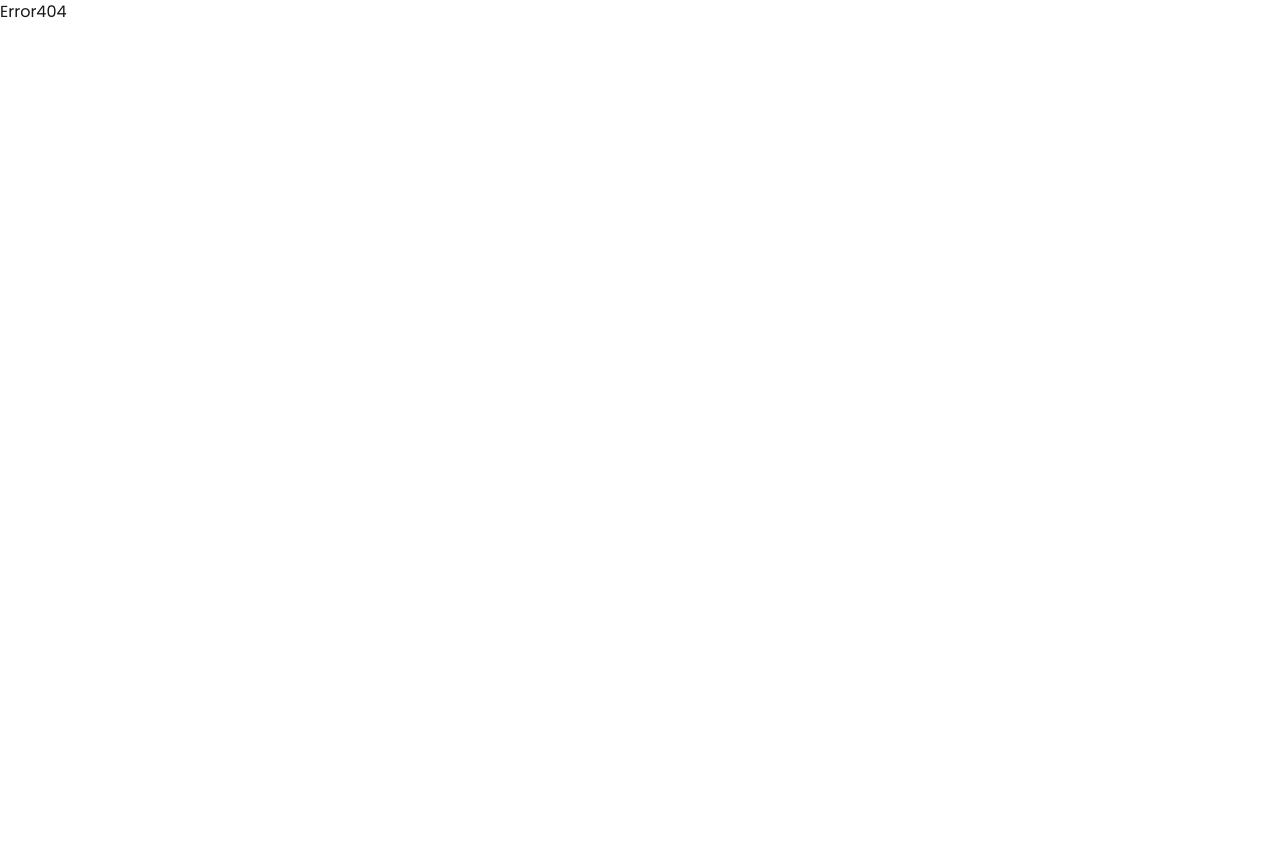
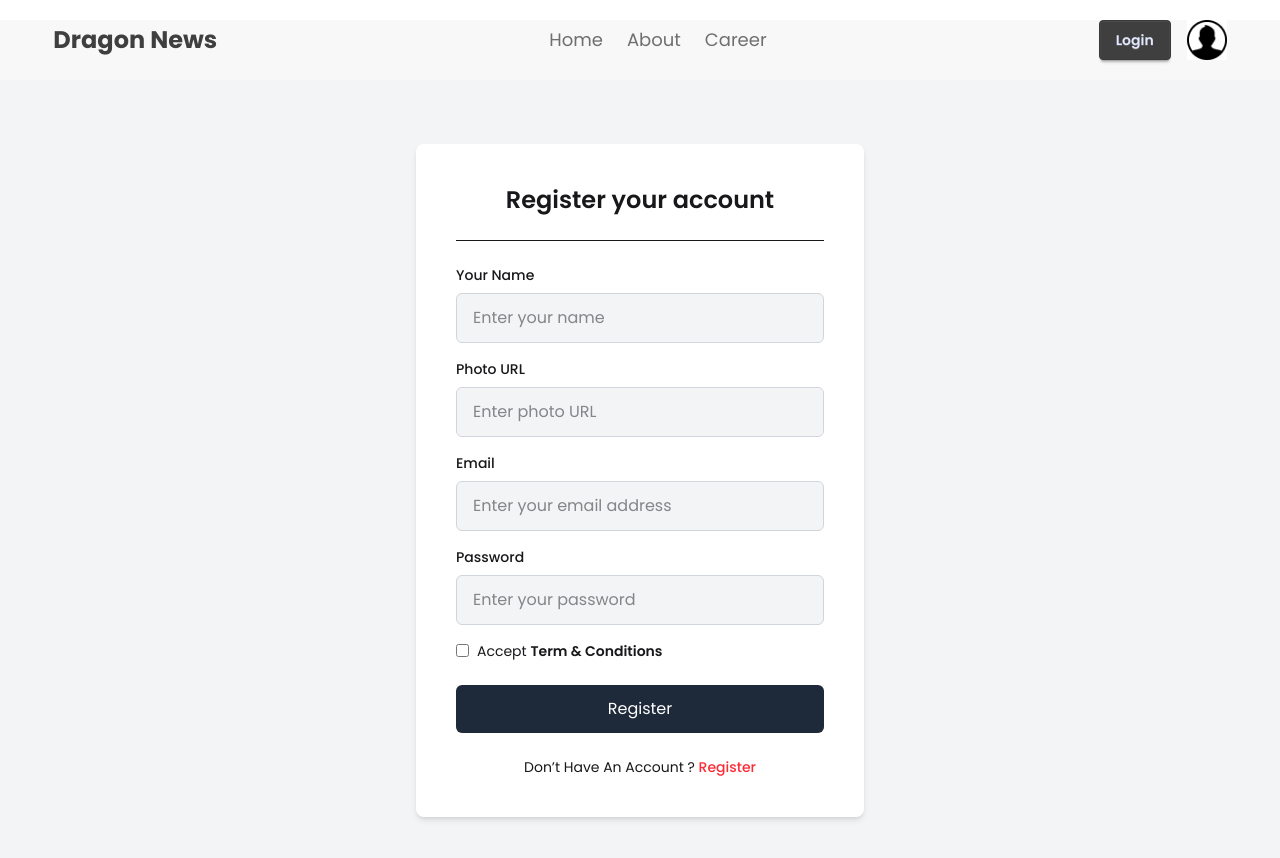
Before and after one commit to rakibalbin9611/dragon-news, a React (Vite) app: page /auth/register in a window 1280 px wide. Shown: the top 858 px of the page. Before the commit the page ends 800 px from the top, so only its background shows below. Built offline with nearby package versions, Linux system fonts and the light colour scheme.

Commit message:
setup routing for Login and Register pages and fix Link navigation

```diff
--- a/src/components/Navbar.jsx
+++ b/src/components/Navbar.jsx
@@ -10,7 +10,7 @@ const Navbar = () => {
     <nav className="w-full">
       <div className="flex justify-between items-center">
         {/* Logo/Brand placeholder */}
-        <div className="text-2xl font-bold text-primary">NewsPortal</div>
+        <div className="text-2xl font-bold text-primary">Dragon News</div>
 
         {/* Desktop Nav */}
         <div className="hidden md:flex gap-6 text-accent text-lg">
--- a/src/components/homeLayout/NewsCard.jsx
+++ b/src/components/homeLayout/NewsCard.jsx
@@ -2,16 +2,7 @@ import { FaRegEye, FaStar } from "react-icons/fa";
 import { BsBookmark, BsShare } from "react-icons/bs";
 
 const NewsCard = ({ news }) => {
-  const {
-    title,
-    rating,
-    total_view,
-    author,
-    thumbnail_url,
-    details,
-    tags,
-    category_id,
-  } = news;
+  const { title, rating, total_view, author, thumbnail_url, details } = news;
 
   return (
     <div className="card bg-base-100 shadow-md  rounded-xl overflow-hidden">
--- a/src/components/homeLayout/Qzone.jsx
+++ b/src/components/homeLayout/Qzone.jsx
@@ -8,8 +8,8 @@ const Qzone = () => {
       <h2 className="text-xl font-semibold text-accent">Q-Zone</h2>
       <div className="space-y-5 grid grid-cols-1">
         <img src={swimming} alt="" />
-        <img src={swimming} alt="" />
-        <img src={swimming} alt="" />
+        <img src={classroom} alt="" />
+        <img src={play} alt="" />
       </div>
     </div>
   );
--- /dev/null
+++ b/src/layouts/AuthLayout.jsx
@@ -0,0 +1,17 @@
+import { Outlet } from "react-router-dom";
+import Navbar from "../components/Navbar";
+
+const AuthLayout = () => {
+  return (
+    <div className="bg-base-200 min-h-screen">
+      <header className="w-11/12 mx-auto my-5">
+        <Navbar></Navbar>
+      </header>
+      <main>
+        <Outlet></Outlet>
+      </main>
+    </div>
+  );
+};
+
+export default AuthLayout;
--- a/src/pages/Home.jsx
+++ b/src/pages/Home.jsx
@@ -1,7 +1,7 @@
 import { Navigate } from "react-router-dom";
 
 const Home = () => {
-  return <Navigate to={"/categor/0"}></Navigate>;
+  return <Navigate to={""}></Navigate>;
 };
 
 export default Home;
--- /dev/null
+++ b/src/pages/Login.jsx
@@ -0,0 +1,57 @@
+import { Link } from "react-router-dom";
+
+const Login = () => {
+  return (
+    <div className="flex justify-center items-center min-h-screen bg-gray-100">
+      <div className="bg-white p-10 rounded-lg shadow-md w-full max-w-md">
+        {/* Title */}
+        <h2 className="text-2xl font-semibold text-center mb-6">
+          Login your account
+        </h2>
+
+        <hr className="mb-6" />
+
+        {/* Email */}
+        <div className="mb-4">
+          <label className="block text-sm font-medium mb-2" htmlFor="email">
+            Email address
+          </label>
+          <input
+            type="email"
+            id="email"
+            placeholder="Enter your email address"
+            className="w-full px-4 py-3 rounded-md bg-gray-100 border border-gray-300 focus:outline-none focus:ring-2 focus:ring-gray-400"
+          />
+        </div>
+
+        {/* Password */}
+        <div className="mb-6">
+          <label className="block text-sm font-medium mb-2" htmlFor="password">
+            Password
+          </label>
+          <input
+            type="password"
+            id="password"
+            placeholder="Enter your password"
+            className="w-full px-4 py-3 rounded-md bg-gray-100 border border-gray-300 focus:outline-none focus:ring-2 focus:ring-gray-400"
+          />
+        </div>
+
+        {/* Login Button */}
+        <button className="w-full py-3 bg-gray-800 text-white rounded-md hover:bg-gray-900 transition">
+          Login
+        </button>
+
+        {/* Register Link */}
+        <p className="text-center text-sm mt-6">
+          Don’t Have An Account ?{" "}
+          <Link to={"/auth/register"} className="text-red-500 font-medium">
+            Register
+          </Link>
+        </p>
+      </div>
+    </div>
+  );
+};
+
+export default Login;
--- /dev/null
+++ b/src/pages/Register.jsx
@@ -0,0 +1,90 @@
+import { Link } from "react-router-dom";
+
+const Register = () => {
+  return (
+    <div className="flex justify-center items-center min-h-screen bg-gray-100">
+      <div className="bg-white p-10 rounded-lg shadow-md w-full max-w-md">
+        {/* Title */}
+        <h2 className="text-2xl font-semibold text-center mb-6">
+          Register your account
+        </h2>
+
+        <hr className="mb-6" />
+
+        {/* Name */}
+        <div className="mb-4">
+          <label className="block text-sm font-medium mb-2" htmlFor="name">
+            Your Name
+          </label>
+          <input
+            type="text"
+            id="name"
+            placeholder="Enter your name"
+            className="w-full px-4 py-3 rounded-md bg-gray-100 border border-gray-300 focus:outline-none focus:ring-2 focus:ring-gray-400"
+          />
+        </div>
+
+        {/* Photo URL */}
+        <div className="mb-4">
+          <label className="block text-sm font-medium mb-2" htmlFor="photo">
+            Photo URL
+          </label>
+          <input
+            type="text"
+            id="photo"
+            placeholder="Enter photo URL"
+            className="w-full px-4 py-3 rounded-md bg-gray-100 border border-gray-300 focus:outline-none focus:ring-2 focus:ring-gray-400"
+          />
+        </div>
+
+        {/* Email */}
+        <div className="mb-4">
+          <label className="block text-sm font-medium mb-2" htmlFor="email">
+            Email
+          </label>
+          <input
+            type="email"
+            id="email"
+            placeholder="Enter your email address"
+            className="w-full px-4 py-3 rounded-md bg-gray-100 border border-gray-300 focus:outline-none focus:ring-2 focus:ring-gray-400"
+          />
+        </div>
+
+        {/* Password */}
+        <div className="mb-4">
+          <label className="block text-sm font-medium mb-2" htmlFor="password">
+            Password
+          </label>
+          <input
+            type="password"
+            id="password"
+            placeholder="Enter your password"
+            className="w-full px-4 py-3 rounded-md bg-gray-100 border border-gray-300 focus:outline-none focus:ring-2 focus:ring-gray-400"
+          />
+        </div>
+
+        {/* Terms & Conditions */}
+        <div className="mb-6 flex items-center">
+          <input type="checkbox" id="terms" className="mr-2" />
+          <label htmlFor="terms" className="text-sm">
+            Accept <span className="font-semibold">Term & Conditions</span>
+          </label>
+        </div>
+
+        {/* Register Button */}
+        <button className="w-full py-3 bg-gray-800 text-white rounded-md hover:bg-gray-900 transition">
+          Register
+        </button>
+        {/* login Link */}
+        <p className="text-center text-sm mt-6">
+          Don’t Have An Account ?{" "}
+          <Link to={"/auth/login"} className="text-red-500 font-medium">
+            Register
+          </Link>
+        </p>
+      </div>
+    </div>
+  );
+};
+
+export default Register;
```
Also changed, not shown: src/routes/Router.jsx (+14 -1 lines), 1 other file (tests, documents, lock files or other folders).
